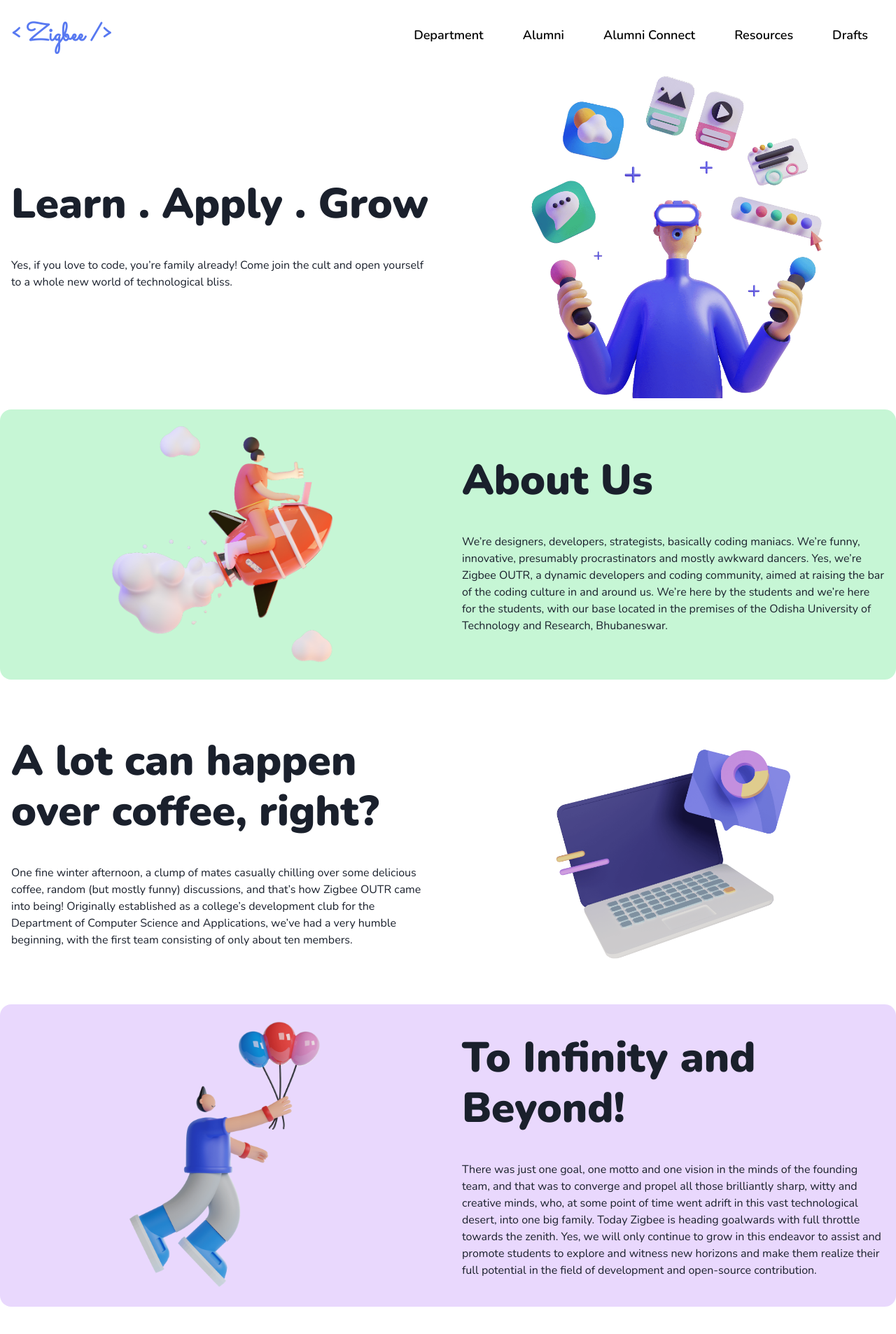
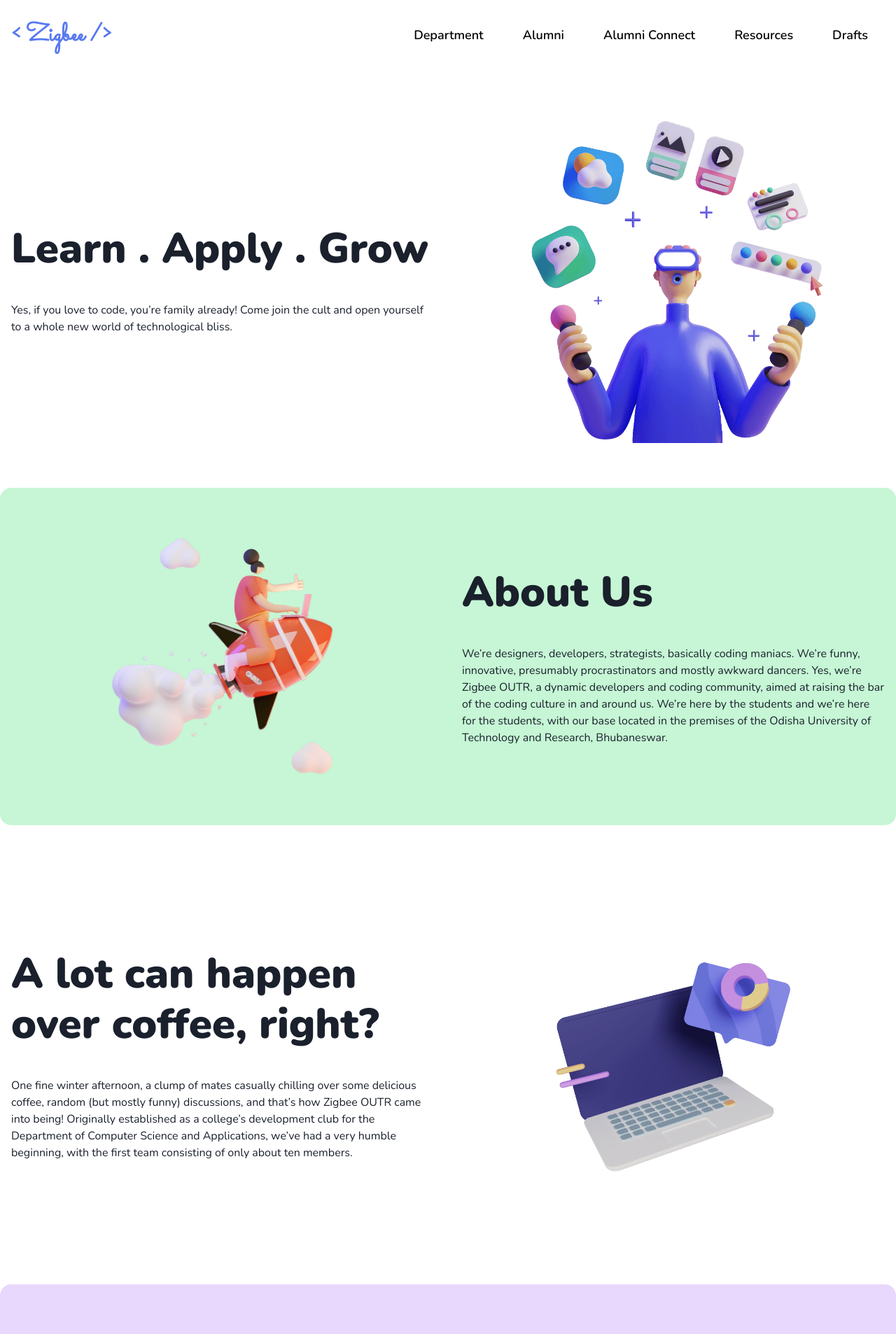
Before and after one commit to Zigbee-Student-Developers-Club/zigbee-2, a Next.js app: page / in a window 1280 px wide. Shown: the top 1906 px of the page at 70% size. Built offline with nearby package versions, Linux system fonts and the light colour scheme.

Commit message:
refactor: added past events

```diff
--- a/components/home/AboutUs.tsx
+++ b/components/home/AboutUs.tsx
@@ -1,38 +1,45 @@
-import { Heading, Flex, Container, Stack, Text } from "@chakra-ui/react";
-import AboutUsImg from "assets/about-us.png";
-import Image from "next/image";
+import { Heading, Flex, Container, Stack, Text } from '@chakra-ui/react';
+import AboutUsImg from 'assets/about-us.png';
+import Image from 'next/image';
 
 export default function AboutUs() {
   return (
     <Container
-      maxW={"7xl"}
-      backgroundColor={"green.100"}
-      borderRadius="2xl"
-      my="4"
-      py="4"
+      maxW={'7xl'}
+      backgroundColor={'green.100'}
+      borderRadius='2xl'
+      my={16}
+      py={16}
     >
       <Stack
-        align={"center"}
+        align={'center'}
         spacing={{ base: 8, md: 10 }}
-        direction={{ base: "column-reverse", md: "row" }}
+        direction={{ base: 'column-reverse', md: 'row' }}
       >
-        <Flex flex={1} justify={"center"} align={"center"}>
+        <Flex flex={1} justify={'center'} align={'center'}>
           <Image
-            alt="zigbee hero"
+            alt='zigbee hero'
             src={AboutUsImg.src}
-            width="350" height="200"
+            width='350'
+            height='200'
           />
         </Flex>
         <Stack flex={1} spacing={{ base: 5, md: 10 }}>
           <Heading
-            fontWeight="black"
-            fontSize={{ base: "3xl", sm: "4xl", lg: "6xl" }}
-            as="h2"
+            fontWeight='black'
+            fontSize={{ base: '3xl', sm: '4xl', lg: '6xl' }}
+            as='h2'
           >
             About Us
           </Heading>
           <Text>
-          We’re designers, developers, strategists, basically coding maniacs. We’re funny, innovative, presumably procrastinators and mostly awkward dancers. Yes, we’re Zigbee OUTR, a dynamic developers and coding community, aimed at raising the bar of the coding culture in and around us. We’re here by the students and we’re here for the students, with our base located in the premises of the Odisha University of Technology and Research, Bhubaneswar.
+            We’re designers, developers, strategists, basically coding maniacs.
+            We’re funny, innovative, presumably procrastinators and mostly
+            awkward dancers. Yes, we’re Zigbee OUTR, a dynamic developers and
+            coding community, aimed at raising the bar of the coding culture in
+            and around us. We’re here by the students and we’re here for the
+            students, with our base located in the premises of the Odisha
+            University of Technology and Research, Bhubaneswar.
           </Text>
         </Stack>
       </Stack>
--- a/components/home/FAQ.tsx
+++ b/components/home/FAQ.tsx
@@ -22,7 +22,7 @@ const faqs = [
 
 export default function FAQ() {
   return (
-    <Container my='4' py='4' maxW={'3xl'}>
+    <Container my={16} py='4' maxW={'3xl'}>
       <Heading
         textAlign='center'
         fontWeight='black'
--- a/components/home/Hero.tsx
+++ b/components/home/Hero.tsx
@@ -1,27 +1,35 @@
-import { Heading, Flex, Container, Stack, Text } from "@chakra-ui/react";
-import HomeHeroImg from "assets/person-with-vr.png";
-import Image from "next/image";
+import { Heading, Flex, Container, Stack, Text } from '@chakra-ui/react';
+import HomeHeroImg from 'assets/person-with-vr.png';
+import Image from 'next/image';
 
 export default function Hero() {
   return (
-    <Container maxW={"7xl"}>
+    <Container maxW={'7xl'} my={16}>
       <Stack
-        align={"center"}
+        align={'center'}
         spacing={{ base: 8, md: 10 }}
-        direction={{ base: "column", md: "row" }}
+        direction={{ base: 'column', md: 'row' }}
       >
         <Stack flex={1} spacing={{ base: 5, md: 10 }}>
           <Heading
-            fontWeight="black"
-            fontSize={{ base: "3xl", sm: "4xl", lg: "6xl" }}
-            as="h2"
+            fontWeight='black'
+            fontSize={{ base: '3xl', sm: '4xl', lg: '6xl' }}
+            as='h2'
           >
             Learn . Apply . Grow
           </Heading>
-          <Text>Yes, if you love to code, you’re family already! Come join the cult and open yourself to a whole new world of technological bliss.</Text>
+          <Text>
+            Yes, if you love to code, you’re family already! Come join the cult
+            and open yourself to a whole new world of technological bliss.
+          </Text>
         </Stack>
-        <Flex flex={1} justify={"center"} align={"center"}>
-          <Image alt="zigbee hero" src={HomeHeroImg.src} width="500" height="200" />
+        <Flex flex={1} justify={'center'} align={'center'}>
+          <Image
+            alt='zigbee hero'
+            src={HomeHeroImg.src}
+            width='500'
+            height='200'
+          />
         </Flex>
       </Stack>
     </Container>
--- a/components/home/Infinity.tsx
+++ b/components/home/Infinity.tsx
@@ -1,33 +1,34 @@
-import { Heading, Flex, Container, Stack, Text } from "@chakra-ui/react";
-import InfinityImg from "assets/infinity.png";
-import Image from "next/image";
+import { Heading, Flex, Container, Stack, Text } from '@chakra-ui/react';
+import InfinityImg from 'assets/infinity.png';
+import Image from 'next/image';
 
 export default function Infinity() {
   return (
     <Container
-      maxW={"7xl"}
-      backgroundColor={"purple.100"}
-      borderRadius="2xl"
-      my="4"
-      py="4"
+      maxW={'7xl'}
+      backgroundColor={'purple.100'}
+      borderRadius='2xl'
+      my={16}
+      py={16}
     >
       <Stack
-        align={"center"}
+        align={'center'}
         spacing={{ base: 8, md: 10 }}
-        direction={{ base: "column", md: "row" }}
+        direction={{ base: 'column', md: 'row' }}
       >
-        <Flex flex={1} justify={"center"} align={"center"}>
+        <Flex flex={1} justify={'center'} align={'center'}>
           <Image
-            alt="zigbee hero"
+            alt='zigbee hero'
             src={InfinityImg.src}
-            width="400" height="200"
+            width='400'
+            height='200'
           />
         </Flex>
         <Stack flex={1} spacing={{ base: 5, md: 10 }}>
           <Heading
-            fontWeight="black"
-            fontSize={{ base: "3xl", sm: "4xl", lg: "6xl" }}
-            as="h2"
+            fontWeight='black'
+            fontSize={{ base: '3xl', sm: '4xl', lg: '6xl' }}
+            as='h2'
           >
             To Infinity and Beyond!
           </Heading>
--- a/components/home/OverTheCoffee.tsx
+++ b/components/home/OverTheCoffee.tsx
@@ -1,32 +1,38 @@
-import {Heading, Flex, Container, Stack, Text } from "@chakra-ui/react";
-import OverTheCoffeeImg from "assets/over-the-coffee.png";
-import Image from "next/image";
+import { Heading, Flex, Container, Stack, Text } from '@chakra-ui/react';
+import OverTheCoffeeImg from 'assets/over-the-coffee.png';
+import Image from 'next/image';
 
 export default function OverTheCoffee() {
   return (
-    <Container maxW={"7xl"} borderRadius="2xl" my="4" py="4">
+    <Container maxW={'7xl'} borderRadius='2xl' my={16} py={16}>
       <Stack
-        align={"center"}
+        align={'center'}
         spacing={{ base: 8, md: 10 }}
-        direction={{ base: "column", md: "row" }}
+        direction={{ base: 'column', md: 'row' }}
       >
         <Stack flex={1} spacing={{ base: 5, md: 10 }}>
           <Heading
-            fontWeight="black"
-            fontSize={{ base: "3xl", sm: "4xl", lg: "6xl" }}
-            as="h2"
+            fontWeight='black'
+            fontSize={{ base: '3xl', sm: '4xl', lg: '6xl' }}
+            as='h2'
           >
             A lot can happen over coffee, right?
           </Heading>
           <Text>
-          One fine winter afternoon, a clump of mates casually chilling over some delicious coffee, random (but mostly funny) discussions, and that’s how Zigbee OUTR came into being! Originally established as a college’s development club for the Department of Computer Science and Applications, we’ve had a very humble beginning, with the first team consisting of only about ten members.
+            One fine winter afternoon, a clump of mates casually chilling over
+            some delicious coffee, random (but mostly funny) discussions, and
+            that’s how Zigbee OUTR came into being! Originally established as a
+            college’s development club for the Department of Computer Science
+            and Applications, we’ve had a very humble beginning, with the first
+            team consisting of only about ten members.
           </Text>
         </Stack>
-        <Flex flex={1} justify={"center"} align={"center"}>
+        <Flex flex={1} justify={'center'} align={'center'}>
           <Image
-            alt="zigbee hero"
+            alt='zigbee hero'
             src={OverTheCoffeeImg.src}
-            width="400" height="200"
+            width='400'
+            height='200'
           />
         </Flex>
       </Stack>
--- a/package.json
+++ b/package.json
@@ -20,6 +20,7 @@
     "eslint": "8.29.0",
     "eslint-config-next": "13.0.7",
     "framer-motion": "^7.10.3",
+    "nanoid": "^5.0.1",
     "next": "13.0.7",
     "react": "18.2.0",
     "react-bootstrap-icons": "^1.10.2",
--- a/pages/_app.tsx
+++ b/pages/_app.tsx
@@ -26,7 +26,7 @@ export default function App({ Component, pageProps }: AppProps) {
           content="Zigbee Student Developers&apos; Club, tech club, odisha tech club, odisha college club, college club, MCA club, mca club, 2023, club, tech conference, outr, odisha university of technology and research, cet, college of engineering and technology"
         />
         <meta name="robots" content="index, follow" />
-        <meta http-equiv="Content-Type" content="text/html; charset=utf-8" />
+        <meta httpEquiv="Content-Type" content="text/html; charset=utf-8" />
         <meta name="language" content="English" />
         <meta name="revisit-after" content="2 days" />
         <meta
```
Also changed, not shown: components/eventCard/EventCard.tsx (+8 -4 lines), pages/alumniConnect.tsx (+23 -14 lines), assets/zairzaandzigbee.png (added), 1 other file (tests, documents, lock files or other folders).
